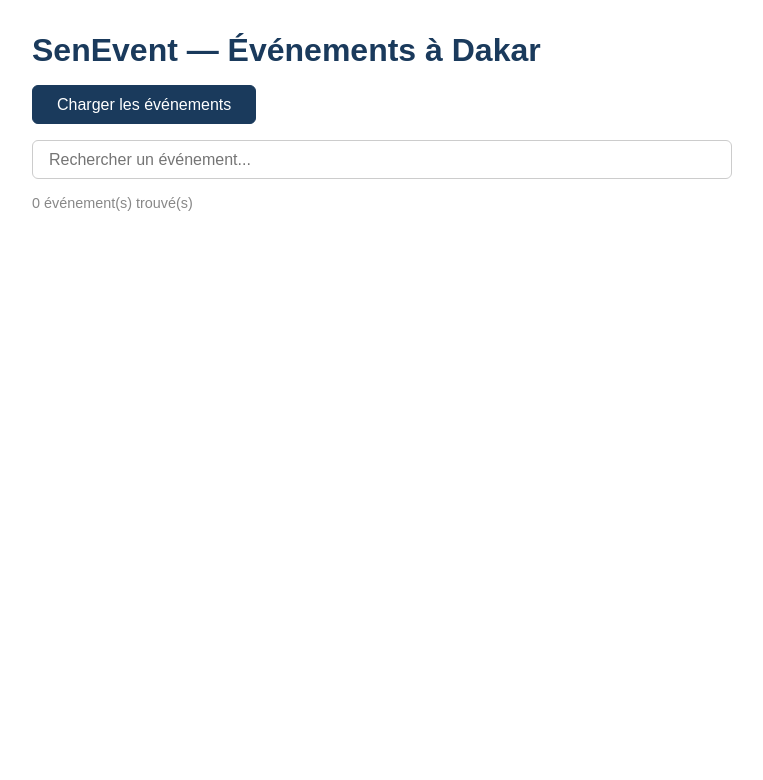
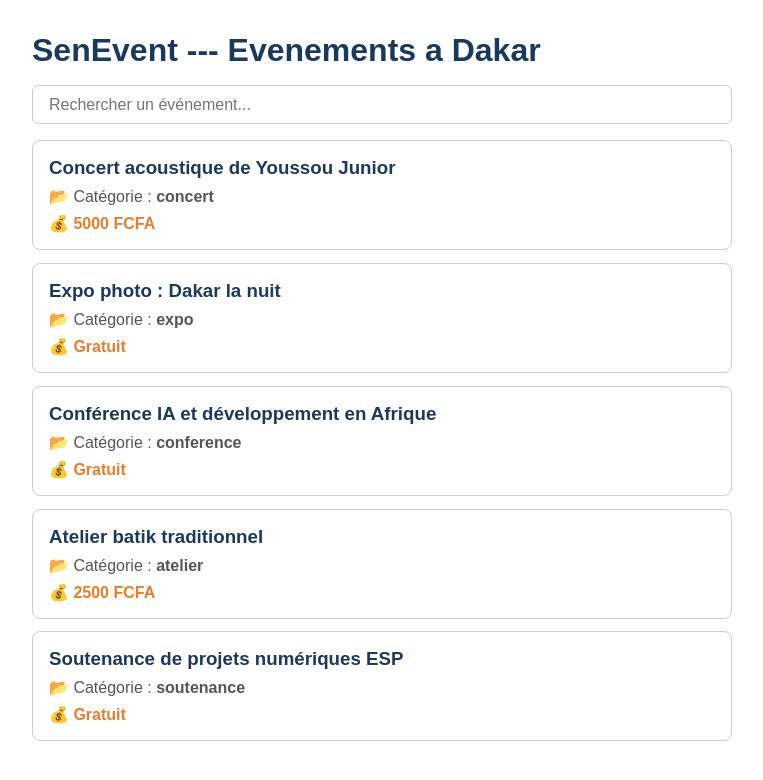
Before and after one commit to mansourniass320-ops/lab1-starte, a React (Vite) app in the folder apps/web/: page / in a window 1280 px wide. Shown: the top 780 px of the page, without its empty margins (258-1021 px from the left). Built offline with nearby package versions, Linux system fonts and the light colour scheme.

Commit message:
charge les evenements automatiquement avec useEffect

```diff
--- a/apps/web/src/App.jsx
+++ b/apps/web/src/App.jsx
@@ -1,15 +1,15 @@
-import { useState } from "react";
+import { useState, useEffect } from "react";
 import EvenementCarte from "./components/EvenementCarte";
 import SearchBar from "./components/SearchBar";
 import styles from "./App.module.css";
 
 const App = () => {
   const [evenements, setEvenements] = useState([]);
-  const [chargement, setChargement] = useState(false);
+  const [chargement, setChargement] = useState(true);
   const [recherche, setRecherche] = useState("");
 
+  useEffect(() => {
     const charger = async () => {
-    setChargement(true);
       try {
         const reponse = await fetch("/evenements.json");
         const data = await reponse.json();
@@ -19,6 +19,8 @@
       }
       setChargement(false);
     };
+    charger();
+  }, []);
 
   const evenementsFiltres = evenements.filter(ev =>
     ev.titre.toLowerCase().includes(recherche.toLowerCase())
@@ -26,25 +28,18 @@
 
   return (
     <div className={styles.container}>
-      <h1 className={styles.titre}>SenEvent — Événements à Dakar</h1>
-
-      <button
-        className={styles.bouton}
-        onClick={charger}
-        disabled={chargement}
-      >
-        {chargement ? "Chargement..." : "Charger les événements"}
-      </button>
-
+      <h1 className={styles.titre}>SenEvent --- Evenements a Dakar</h1>
       <SearchBar recherche={recherche} onRecherche={setRecherche} />
 
-      <p className={styles.compteur}>
-        {evenementsFiltres.length} événement(s) trouvé(s)
-      </p>
-
+      {chargement ? (
+        <p>Chargement des événements...</p>
+      ) : (
+        <div className={styles.grid}>
           {evenementsFiltres.map(ev => (
-        <EvenementCarte key={ev.id} ev={ev} afficherDetails={true} />
+            <EvenementCarte key={ev.id} evenement={ev} />
           ))}
+        </div>
+      )}
     </div>
   );
 };
--- a/apps/web/src/components/EvenementCarte.jsx
+++ b/apps/web/src/components/EvenementCarte.jsx
@@ -1,6 +1,14 @@
 import styles from "./EvenementCarte.module.css";
 
-const EvenementCarte = ({ ev, afficherDetails }) => {
+// On remplace "ev" par "evenement" pour être raccord avec App.jsx
+const EvenementCarte = ({ evenement, afficherDetails }) => {
+  // Pour éviter d'avoir à réécrire "evenement.titre", "evenement.prix" partout,
+  // on peut créer un raccourci local "ev" juste ici :
+  const ev = evenement;
+
+  // Si jamais "evenement" n'est pas encore chargé, on évite le crash
+  if (!ev) return null;
+
   const prix = ev.prix === 0 ? "Gratuit" : `${ev.prix} FCFA`;
 
   return (
```
Lines whose indentation alone changed are shown as unchanged.
